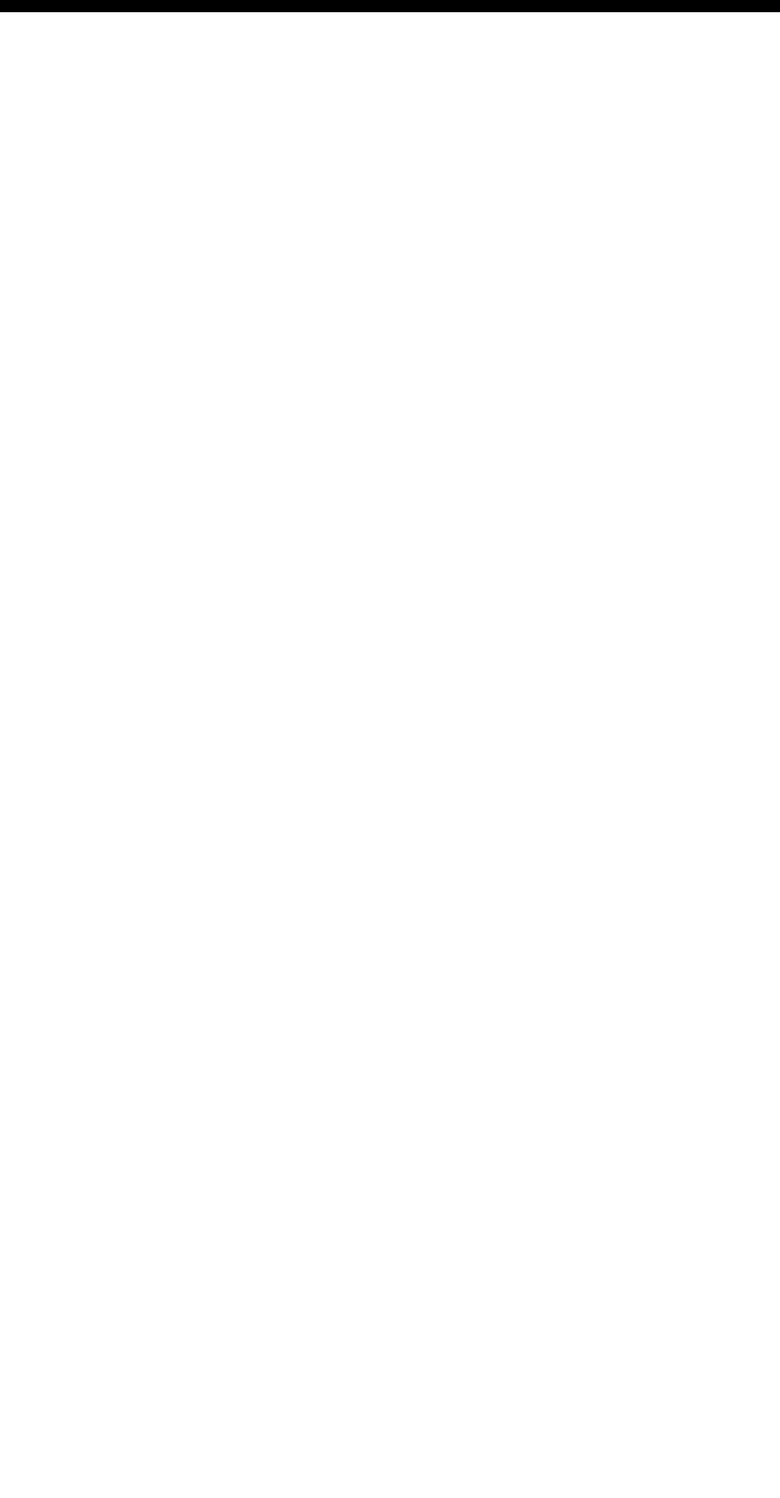
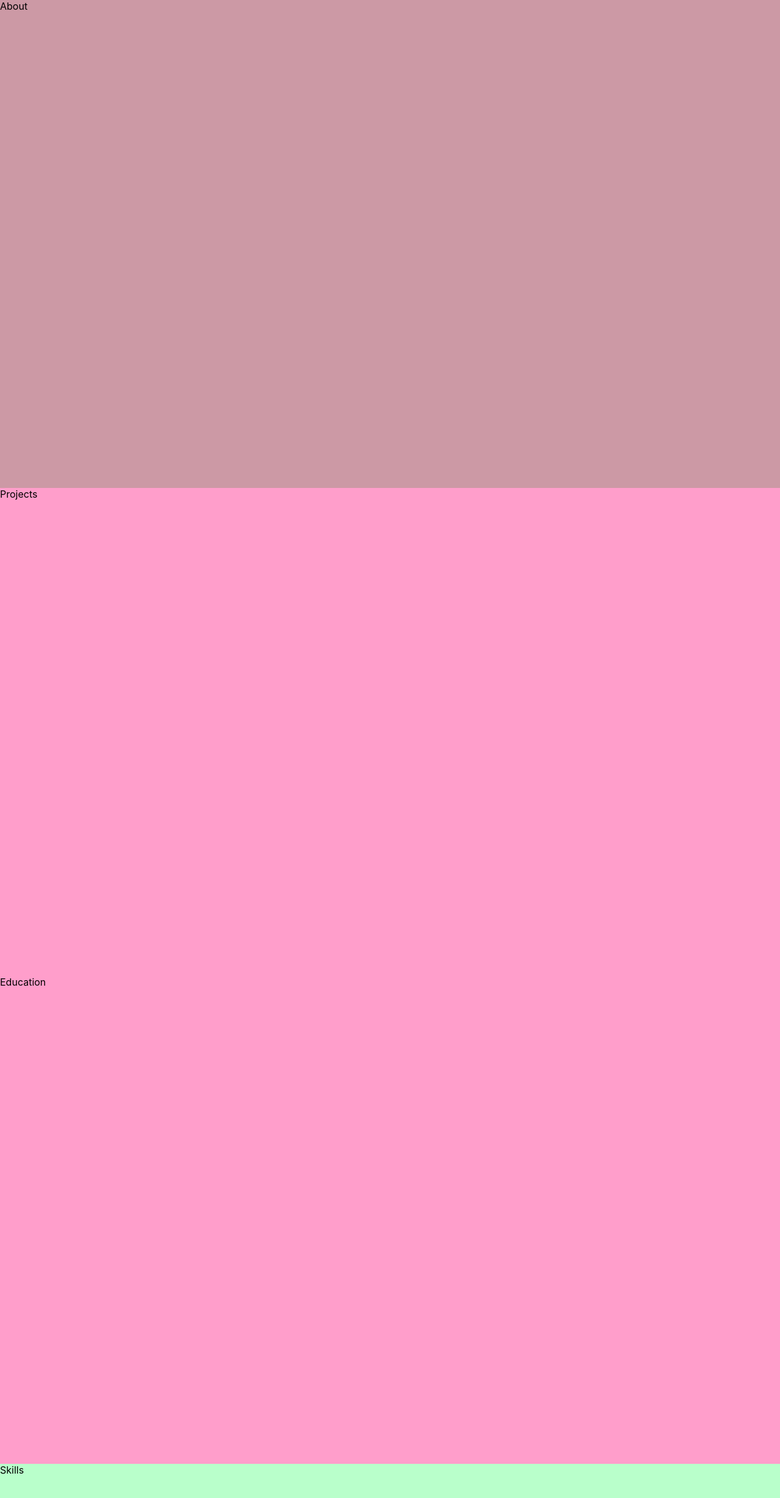
Before and after one commit to chris-ohh/Portfolio, a React (Create React App) app: page / in a window 1280 px wide. Shown: the top 2456 px of the page at 61% size. Before the commit the page ends 800 px from the top, so only its background shows below. Built offline with nearby package versions, Linux system fonts and the light colour scheme.

Commit message:
page sections

```diff
--- a/src/components/pages/page.js
+++ b/src/components/pages/page.js
@@ -4,8 +4,13 @@ class Page extends Component {
   render() {
     return (
       <div className="page">
-        page
+        <div id="about">About</div>
+        <div id="projects">Projects</div>
+        <div id="education">Education</div>
+        <div id="skills">Skills</div>
+        <div id="interests">Interests</div>
       </div>
+
     )
   }
 }
--- a/src/index.css
+++ b/src/index.css
@@ -1,5 +1,7 @@
 body {
   margin: 0;
+  height:100vh;
+  width:100vw;
   padding: 0;
   font-family: -apple-system, BlinkMacSystemFont, "Segoe UI", "Roboto", "Oxygen",
     "Ubuntu", "Cantarell", "Fira Sans", "Droid Sans", "Helvetica Neue",
@@ -14,7 +16,6 @@ code {
 }
 
 header {
-  display: block;
   background-color: #006CB7;
   height: 50px;
   display: flex;
@@ -36,6 +37,37 @@ header a {
 
 }
 
-.page {
-  background-color: black;
+#about {
+  background:#cc99a5;
+  float:left;
+  height:100vh;
+  width:100vw;
 }
+
+#projects {
+  background:#ff9ecb;
+  float:right;
+  height:100vh;
+  width:100vw;
+}
+
+#education {
+  background:#ff9ecb;
+  float:left;
+  height:100vh;
+  width:100vw;
+}
+
+#skills {
+  background:#b9ffcb;
+  float:right;
+  height:100vh;
+  width:100vw;
+}
+
+#interests {
+  background:#a590f0;
+  float:right;
+  height:100vh;
+  width:100vw;
+}
```
